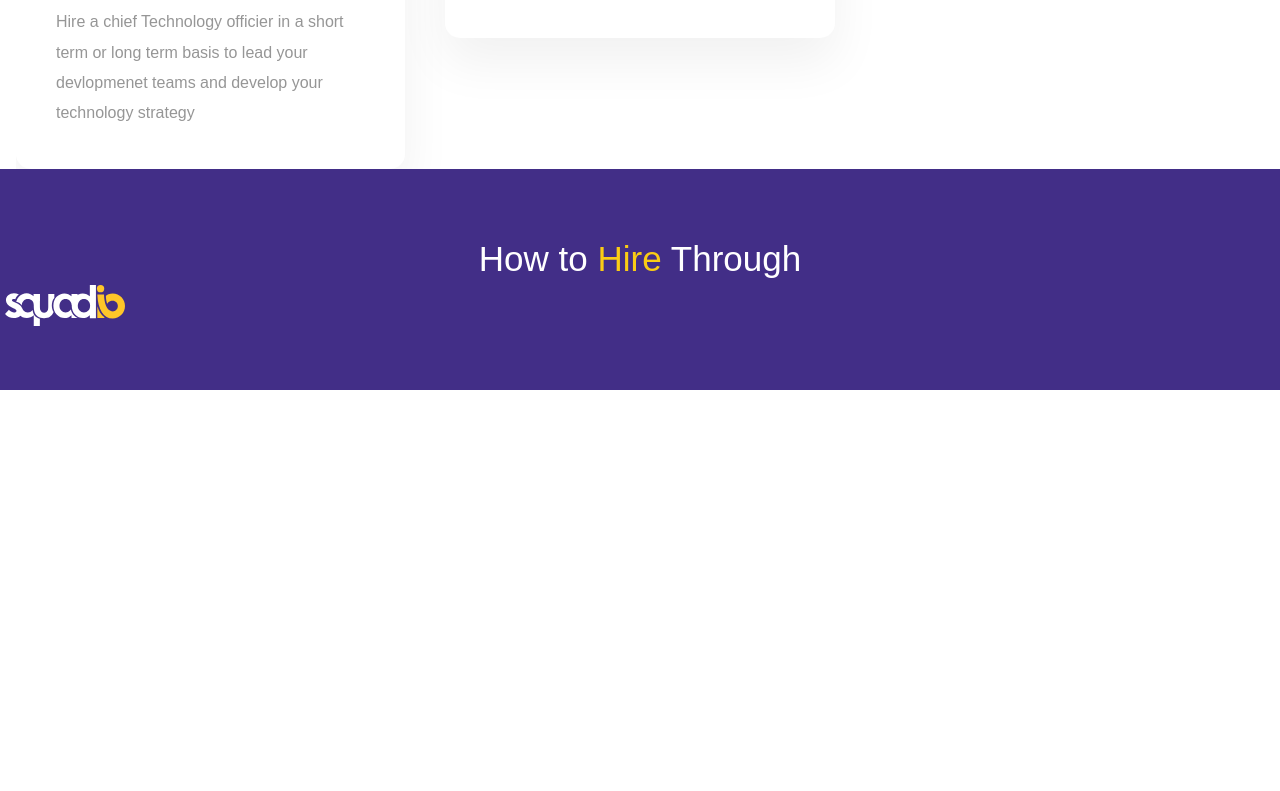
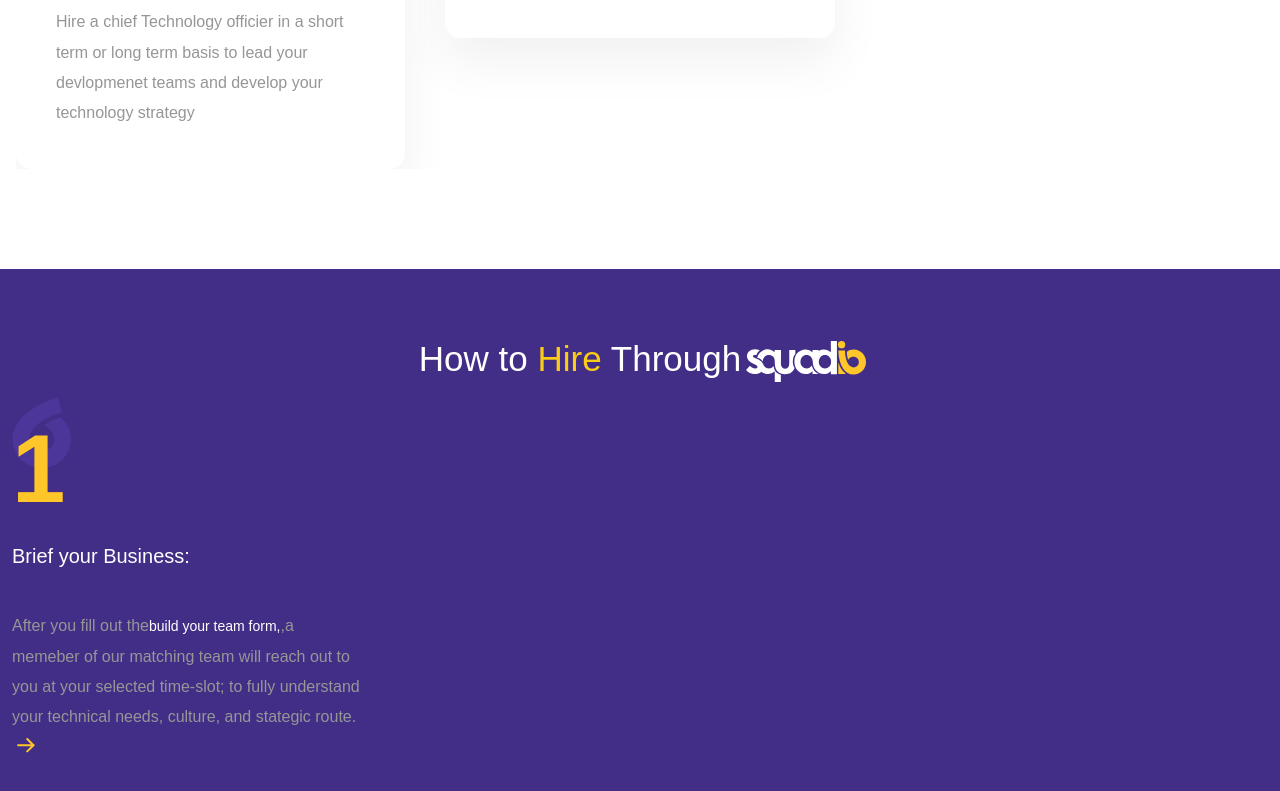
Before and after one commit to nath2006/Magang-FE-Reactjs, a React (Create React App) app: page / in a window 1280 px wide. Shown: the part 1627-2418 px from the top of the page. Before the commit the page ends 2017 px from the top, so only its background shows below. Built offline with nearby package versions, Linux system fonts and the light colour scheme.

Commit message:
update steps-ul section

```diff
--- a/src/Components/Services/SectionServices/SectionServices.jsx
+++ b/src/Components/Services/SectionServices/SectionServices.jsx
@@ -7,7 +7,7 @@ import CardThird from './partials/CardThrid/CardThrid';
 
 const SectionServices = () => {
   return (
-    <div className="section-Services pt-100 pb-100 relativ">
+    <div className="section-Services relativ">
         <div className="container mx-auto px-4">
                 <div className="row md:row w-1/3">
                     <h5>
--- a/src/Components/Services/SectionServices/styles.css
+++ b/src/Components/Services/SectionServices/styles.css
@@ -5,6 +5,7 @@ h5 {
 
 .section-Services {
     padding-top: 100px;
+    padding-bottom: 100px;
     background-color: #fff;
 }
 
--- a/src/Components/Steps/Steps.jsx
+++ b/src/Components/Steps/Steps.jsx
@@ -2,6 +2,7 @@ import React from "react";
 
 import './styles.css';
 import logoDua from '../../asset/img/logo-2.svg';
+import RightArrow from '../../asset/img/Arrow_Right.svg';
 
 const Steps = () => {
     return (
@@ -15,6 +16,22 @@ const Steps = () => {
                             Through
                             <img src={logoDua} alt="logo-steps-section" width="120"></img>
                         </h4>
+                        <ul className="steps-ul p-3 pt-50 grid grid-cols-1 sm:grid-cols-2 md:grid-cols-3 lg:grid-cols-3 gap-3">
+                            <li className="col">
+                                <span className="step-number">1</span>
+                                <h4 className="text-white">Brief your Business:</h4>
+                                <p>After you fill out the
+                                        <a className="text-white">
+                                            build your team form,
+                                        </a>
+                                    ,a memeber of our matching team will reach out to you at your selected time-slot; to fully understand your technical needs, culture, and stategic route.
+                                </p>
+                                <div className="right-row">
+                                    <img src={RightArrow} alt="Right arrow"></img>
+                                </div>
+                            </li>
+
+                        </ul>
                     </div>
                 </div>
             </div>
--- a/src/Components/Steps/styles.css
+++ b/src/Components/Steps/styles.css
@@ -4,6 +4,45 @@ h4 {
 }
 
 img {
+    display: inline;
     position: relative;
     left: 5px;
 }
+
+.steps-ul {
+    list-style: none;
+    gap: 100px;
+    overflow: hidden;
+}
+
+.steps-ul li {
+    position: relative;
+    background: url(../../asset/img/small-shape.svg) no-repeat;
+
+}
+.step-number {
+    color: #ffc629;
+    font-size: 96px;
+    font-weight: 700;
+}
+
+.steps-ul h4 {
+    font-size: 20px;
+    position: relative;
+    margin-bottom: 40px;
+}
+
+.steps-ul h4::after {
+    position: absolute;
+    content: "";
+    left: 0;
+    bottom: -15px;
+    background: #ffc629;
+    height: 4px;
+    width: 90px;
+    border-radius: 10px;
+}
+
+::after, :before {
+    box-sizing: border-box;
+}
```
Also changed, not shown: src/asset/img/Arrow_Right.svg (added).
